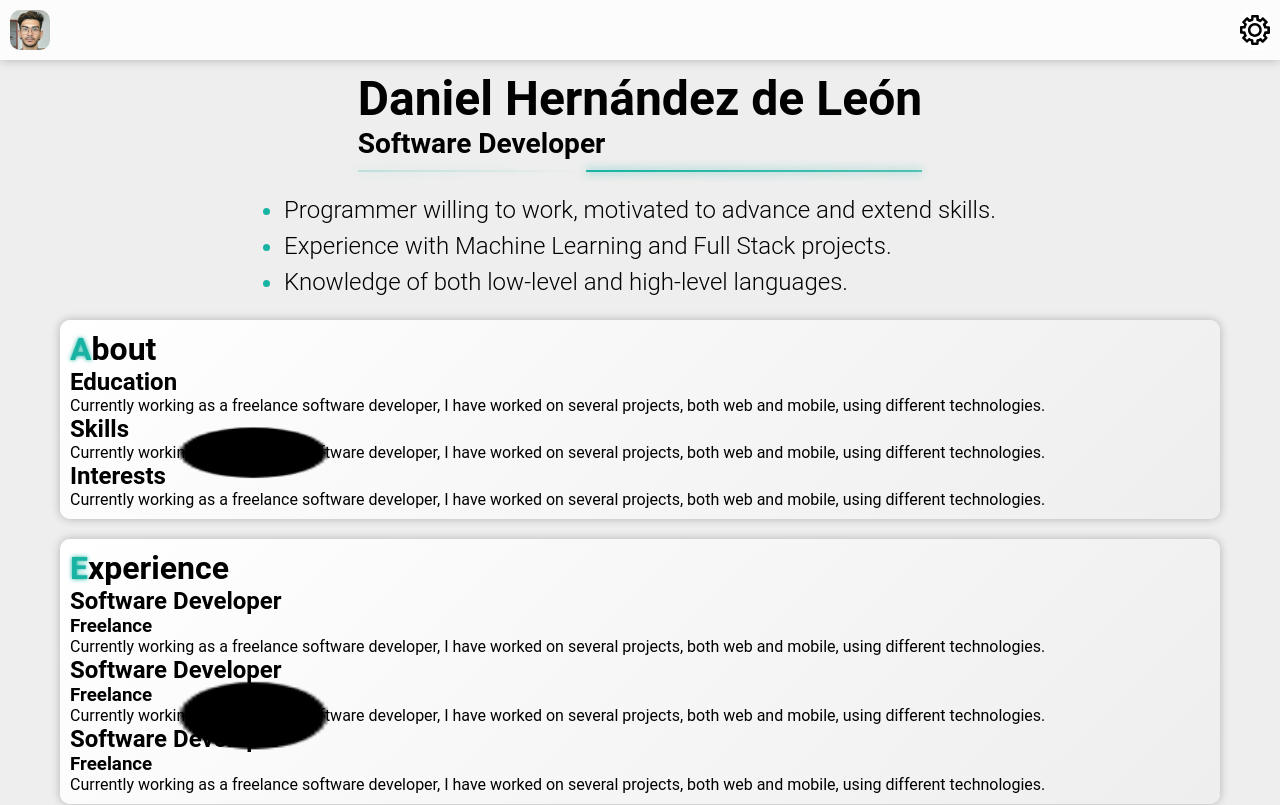
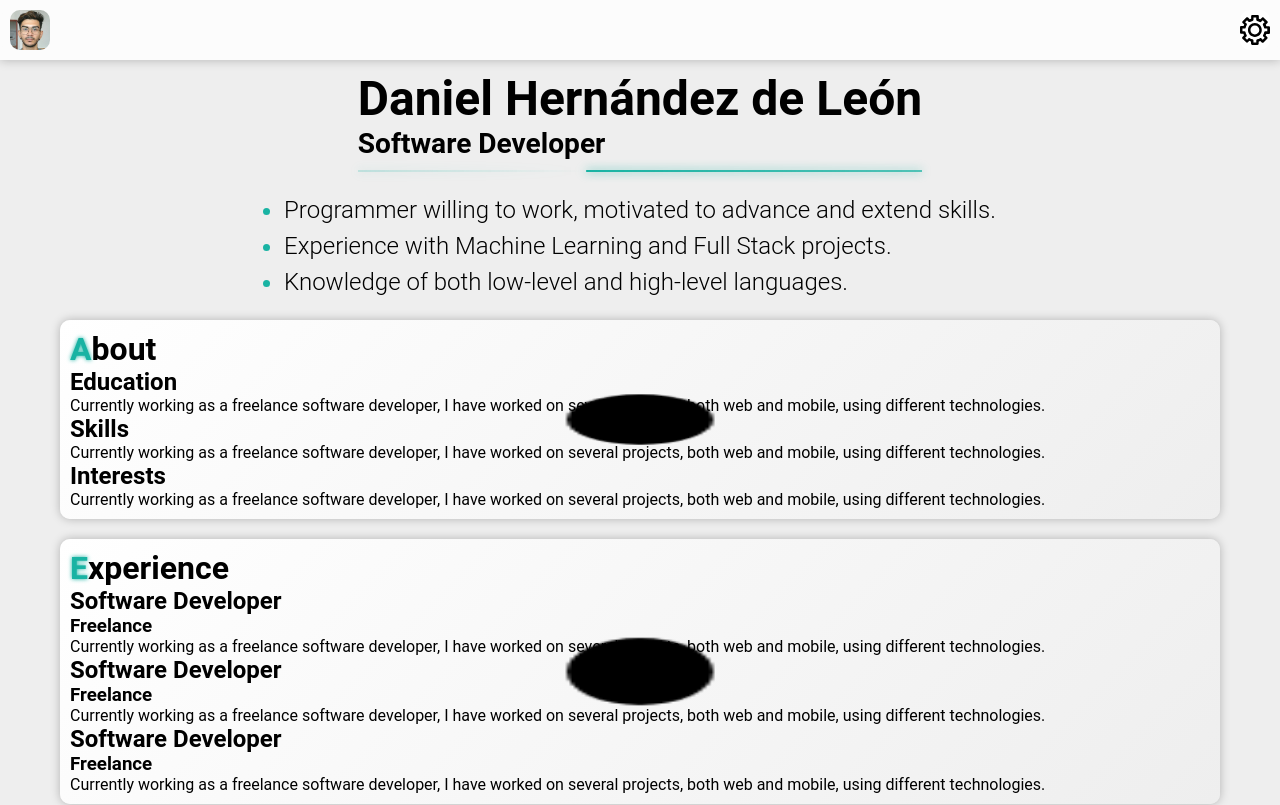
Before and after one commit to danielhrdez/portfolio, a React (Create React App) app: page / in a window 1280 px wide. Shown: the top 805 px of the page. Built offline with nearby package versions, Linux system fonts and the light colour scheme.

Commit message:
tenso el canvas eh

```diff
--- a/package.json
+++ b/package.json
@@ -1,6 +1,6 @@
 {
   "name": "portfolio",
-  "version": "0.4.4",
+  "version": "0.4.5",
   "private": true,
   "description": "Daniel Hernández's personal portfolio with experiences and projects.",
   "repository": {
--- a/src/components/Block.tsx
+++ b/src/components/Block.tsx
@@ -8,17 +8,24 @@ interface BlockProps {
 }
 
 function Block(props: BlockProps): JSX.Element {
-  const draw = (ctx: CanvasRenderingContext2D, frameCount: number): void => {
+  const background = (ctx: CanvasRenderingContext2D, frameCount: number): void => {
     ctx.clearRect(0, 0, ctx.canvas.width, ctx.canvas.height);
+    console.log(ctx.canvas.width, ctx.canvas.height);
     ctx.fillStyle = '#000000';
     ctx.beginPath();
-    ctx.arc(50, 100, 20 * Math.sin(frameCount * 0.05) ** 2, 0, 2 * Math.PI);
+    ctx.arc(
+      ctx.canvas.width/2,
+      ctx.canvas.height/2,
+      20 * Math.sin(frameCount * 0.05) ** 2,
+      0,
+      2 * Math.PI,
+    );
     ctx.fill();
   };
   return (
     <div id={props.id} className="block">
       {props.children}
-      <Canvas draw={draw} className="block__canvas"/>
+      <Canvas draw={background} className="block__canvas" />
     </div>
   );
 }
--- a/src/components/Canvas.tsx
+++ b/src/components/Canvas.tsx
@@ -11,4 +11,4 @@ function Canvas(props: CanvasProps): JSX.Element {
   return <canvas ref={canvasRef} {...rest}/>;
 }
 
-export default Canvas
+export default Canvas;
--- a/src/components/scss/Block.scss
+++ b/src/components/scss/Block.scss
@@ -4,12 +4,13 @@
   box-shadow: var(--box-shadow);
   max-width: 90rem;
   width: 100%;
+  position: relative;
+  overflow: hidden;
   background: linear-gradient(
     135deg,
     rgb(var(--color-primary)),
     rgb(var(--color-background)),
   );
-  position: relative;
 
   * {
     background: none;
```
Also changed, not shown: 1 other file (tests, documents, lock files or other folders).
